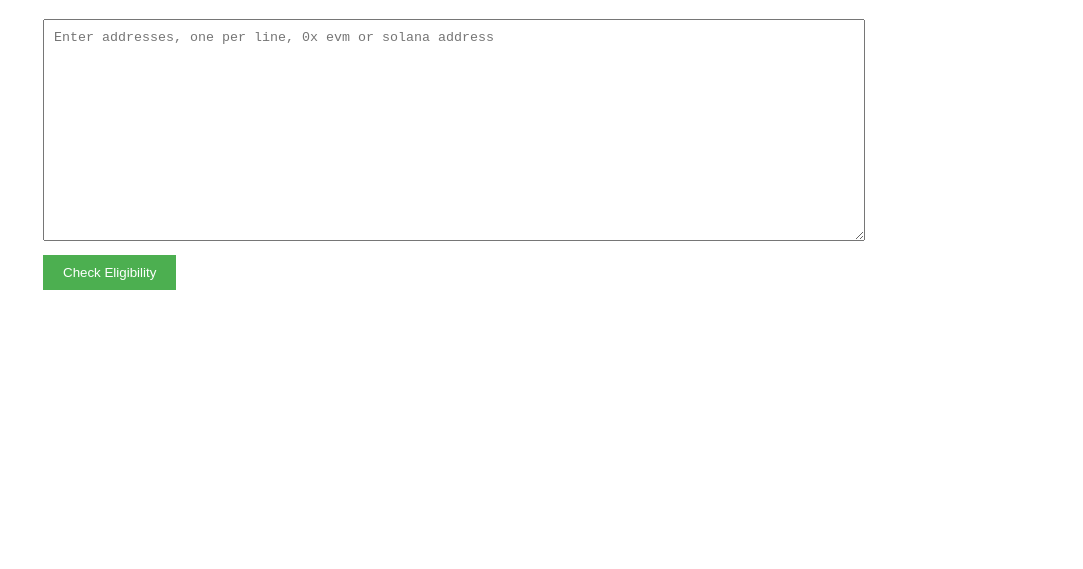
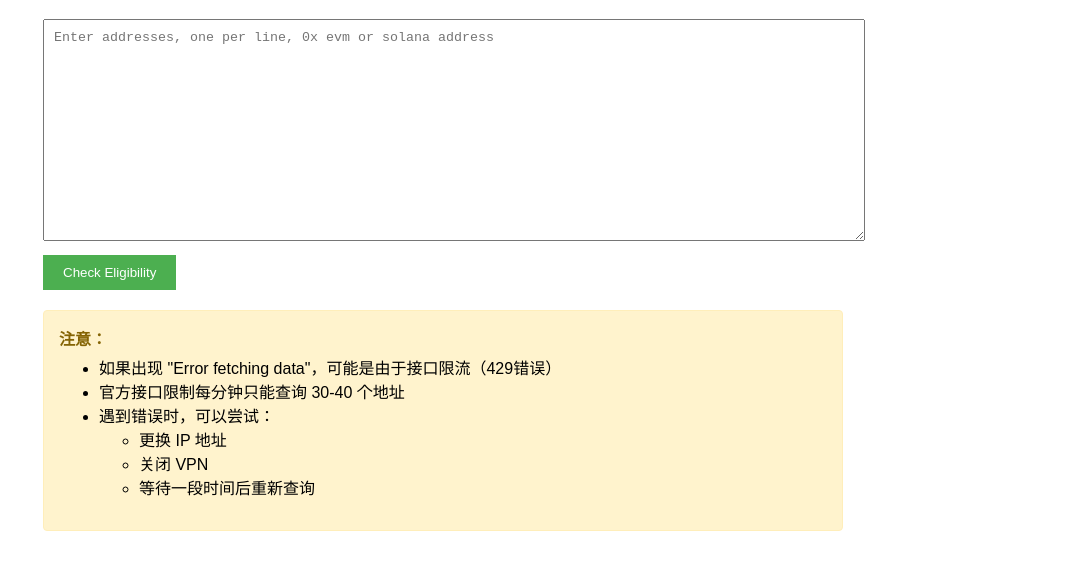
Before and after one commit to leo-web3/pengu-checker, a plain HTML site: page index.html in a window 1280 px wide. Shown: the part 81-650 px from the top of the page, without its empty margins (197-1280 px from the left). Drawn offline with Linux system fonts and the light colour scheme.

Commit message:
Update index.html

```diff
--- a/index.html
+++ b/index.html
@@ -61,6 +61,23 @@
     <button id="checkButton" onclick="checkEligibility()">Check Eligibility</button>
     <div id="results"></div>
 
+    <div style="margin-top: 20px; padding: 15px; background-color: #fff3cd; border: 1px solid #ffeeba; border-radius: 4px;">
+        <p style="margin: 0; color: #856404;">
+            <strong>注意：</strong>
+            <ul style="margin: 5px 0 0 0;">
+                <li>如果出现 "Error fetching data"，可能是由于接口限流（429错误）</li>
+                <li>官方接口限制每分钟只能查询 30-40 个地址</li>
+                <li>遇到错误时，可以尝试：
+                    <ul>
+                        <li>更换 IP 地址</li>
+                        <li>关闭 VPN</li>
+                        <li>等待一段时间后重新查询</li>
+                    </ul>
+                </li>
+            </ul>
+        </p>
+    </div>
+
     <script>
       async function checkEligibility() {
         const addresses = document
```
